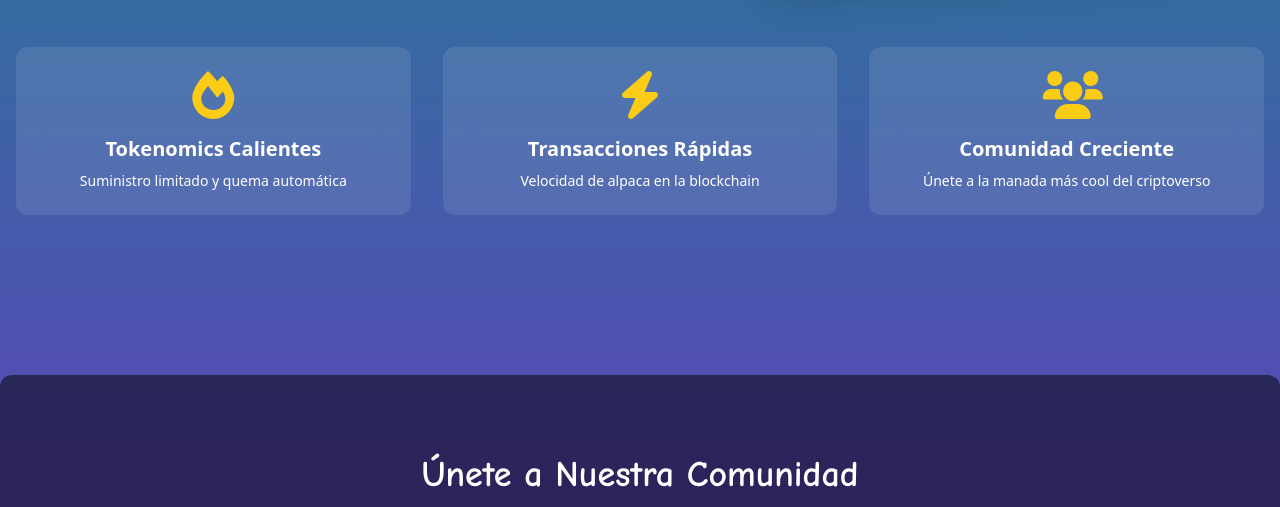
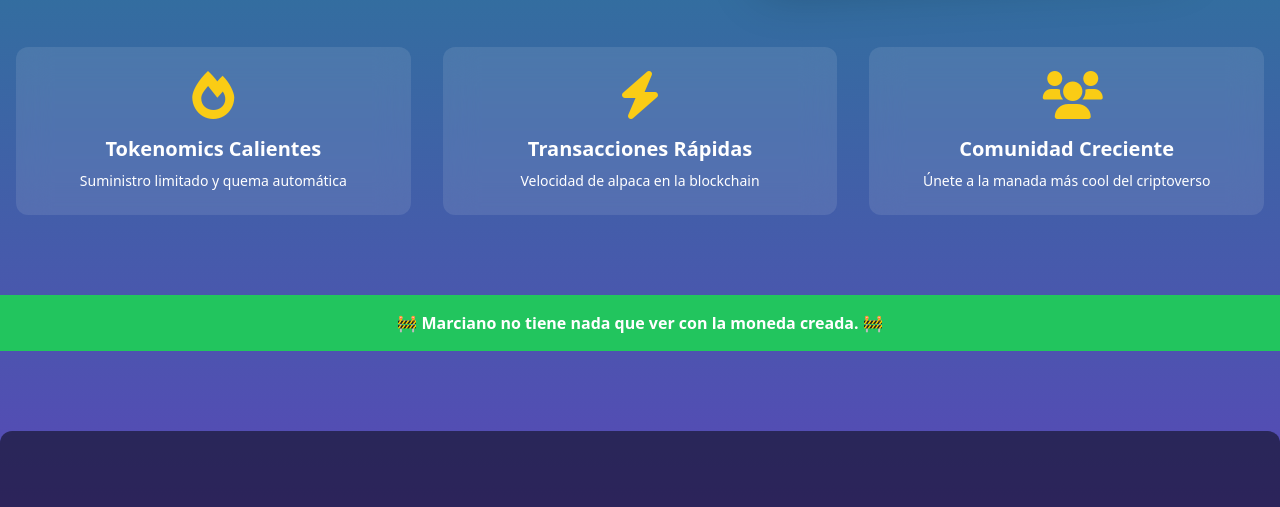
Before and after one commit to AlexanderMatos01Dev/CryptoLlamma, a plain HTML site: page public/index.html in a window 1280 px wide. Shown: the part 525-1032 px from the top of the page. Drawn offline with nearby package versions, Linux system fonts and the light colour scheme.

Commit message:
Primer commit

```diff
--- a/public/index.html
+++ b/public/index.html
@@ -57,6 +57,10 @@
         <!-- Features will be dynamically added here -->
     </div>
 </main>
+<!-- Add this new disclaimer section at the top of your HTML file (public/index.html) -->
+<div class="bg-green-500 text-white text-center py-4 font-bold disclaimer-top">
+    🚧 Marciano no tiene nada que ver con la moneda creada. 🚧
+</div>
 
 <!-- Community Section -->
 <section id="community-section" class="container mx-auto px-4 py-20 text-center bg-black bg-opacity-50 rounded-xl mt-20">
```
